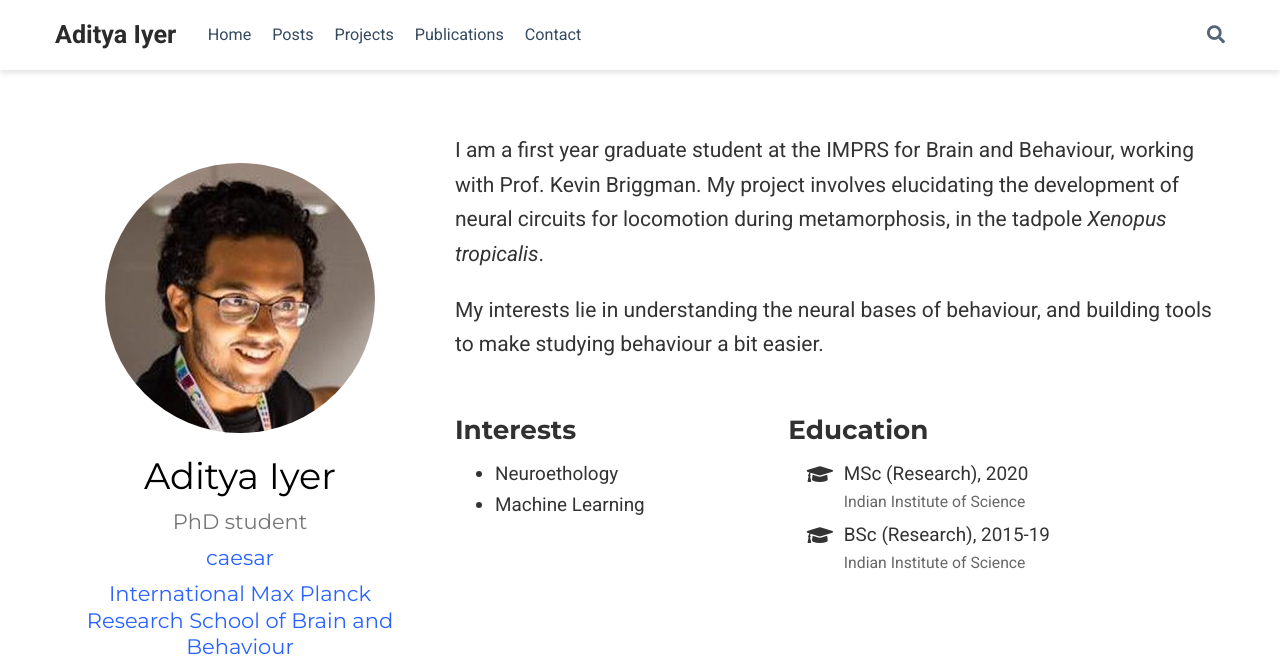
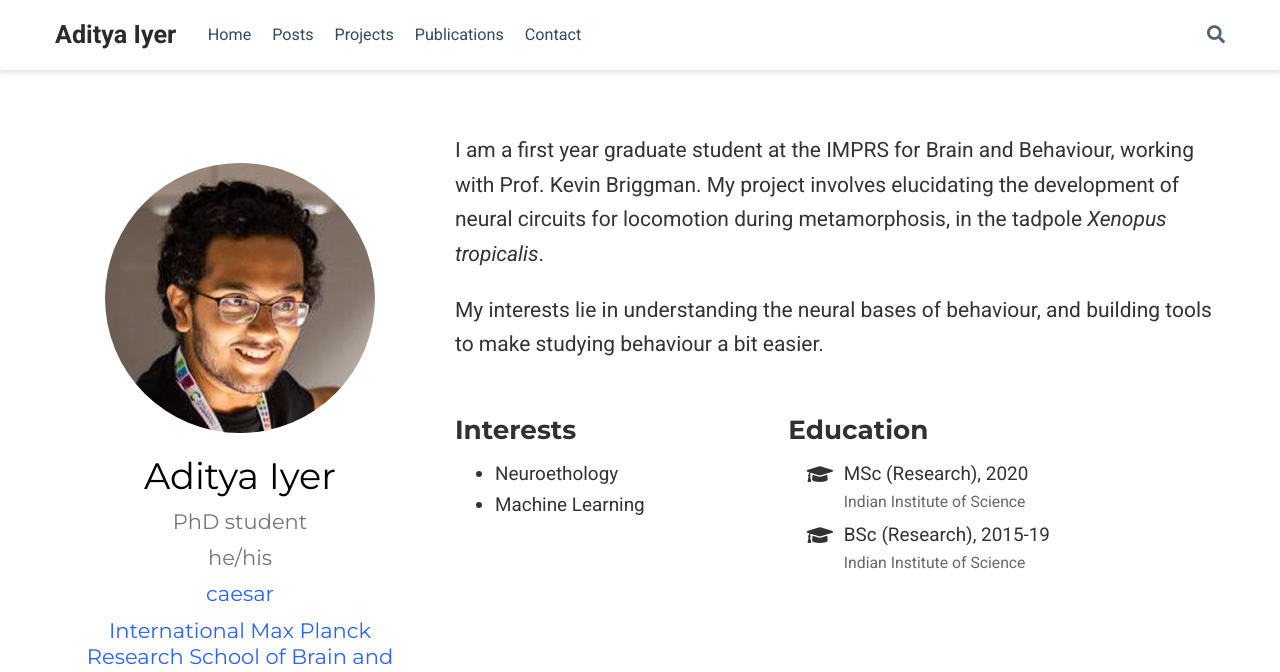
Before and after one commit to aiyeraditya/aiyeraditya.github.io, a plain HTML site: page author/aditya-iyer/index.html in a window 1280 px wide. Shown: the top 672 px of the page. Drawn offline with nearby package versions, Linux system fonts and the light colour scheme; some packages are replaced by stand-ins of ours; some icons are missing.

Commit message:
Build website

```diff
--- a/author/aditya-iyer/index.html
+++ b/author/aditya-iyer/index.html
@@ -547,6 +547,12 @@
 
 
         <h3>
+
+          <span>he/his</span>
+
+        </h3>
+
+        <h3>
           <a href="https://www.caesar.de/en/" target="_blank" rel="noopener">
           <span>caesar</span>
           </a>
```
Also changed, not shown: index.html (+6 -0 lines).
